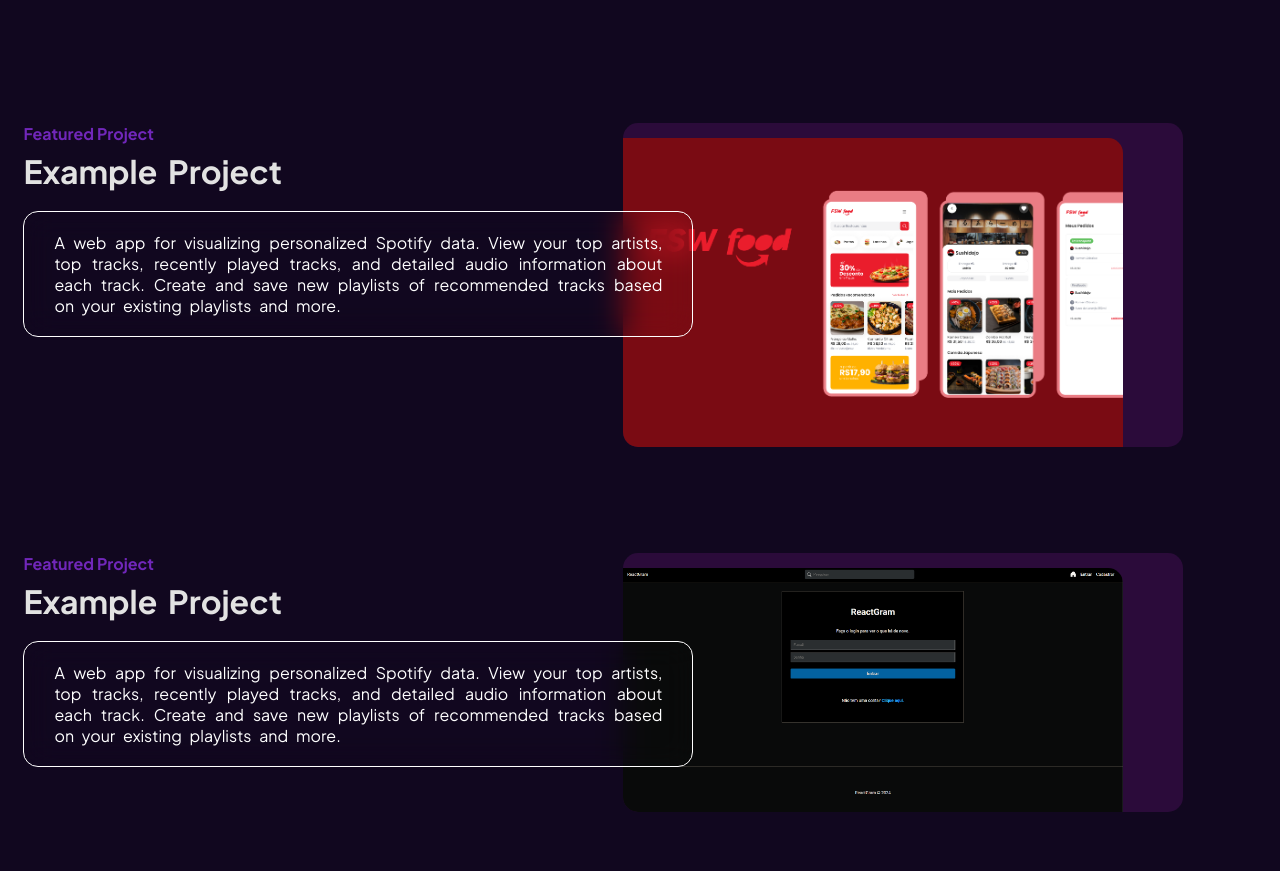
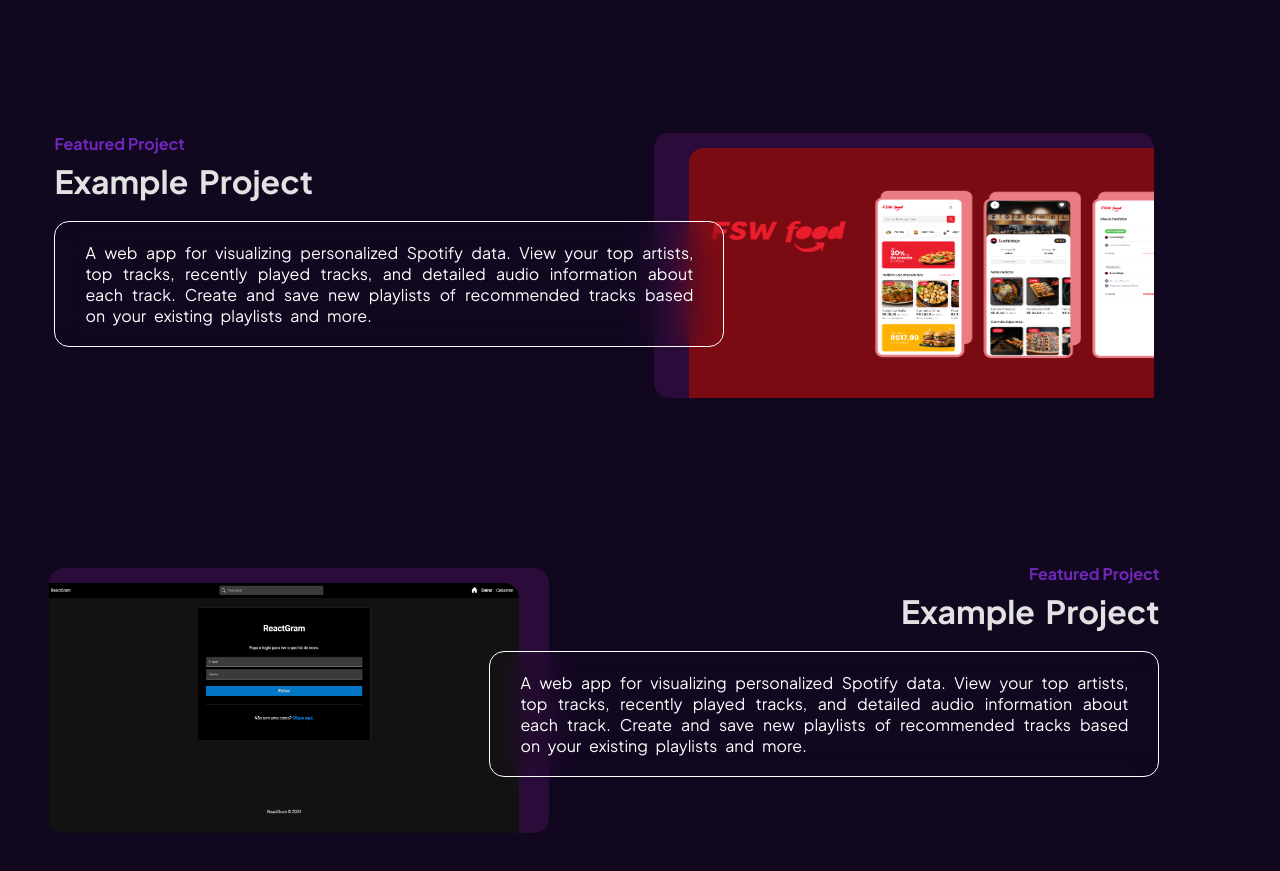
Before and after one commit to murilosantosb/Portfolio-web, a React (Vite) app in the folder my-portfolio/: page / in a window 1280 px wide. Shown: the part 1340-2211 px from the top of the page. Built offline with nearby package versions, Linux system fonts and the light colour scheme.

Commit message:
Os componentes de projetos foram concluidos

```diff
--- a/my-portfolio/src/components/Project.tsx
+++ b/my-portfolio/src/components/Project.tsx
@@ -3,11 +3,13 @@
 // Interface
 import { ProjectProps } from '../interface/ProjectProps'
 // UI
-import { ProjectConteiner } from './UI/ProjectGallery.styles'
+import { ProjectLeft, ProjectRight} from './UI/ProjectGallery.styles'
 
-const Project: React.FC<ProjectProps> = ({ title, contents, image,}) => {
+const Project: React.FC<ProjectProps> = ({ title, contents, image, position}) => {
+    const Layout = position === "right" ? ProjectRight : ProjectLeft
+
   return (
-    <ProjectConteiner>
+    <Layout>
         <section>
             <span>
               <h2>Featured Project</h2>
@@ -20,7 +22,7 @@
           <div>
             <img src={image} alt={title} />
           </div>
-    </ProjectConteiner>
+    </Layout>
   )
 }
 
--- a/my-portfolio/src/components/ProjectGallery.tsx
+++ b/my-portfolio/src/components/ProjectGallery.tsx
@@ -14,6 +14,7 @@
             recommended tracks based on your existing playlists and more.'
             image='../../public/react-food.png'
             link='https://github.com/murilosantosb'
+            position='right'
         />
 
         <Project
@@ -24,6 +25,7 @@
             recommended tracks based on your existing playlists and more.'
             image='../../public/react-gram.png'
             link='https://github.com/murilosantosb'
+            position='left'
         />
     </ProjectGalleryContainer>
   )
--- a/my-portfolio/src/components/UI/ProjectGallery.styles.tsx
+++ b/my-portfolio/src/components/UI/ProjectGallery.styles.tsx
@@ -5,6 +5,7 @@
     flex-direction: column;
     width: 100%;
     gap: 200px;
+    padding: 10px;
 
     @media (min-width: 991px) {
         width: 60%;
@@ -17,13 +18,10 @@
         display: flex;
         flex-direction: column;
         justify-content: center;
-        align-items: flex-start;
         gap: 30px;
         width: 100%;
 
-        span {
 
-        }
 
         span > h2 {
             color: var(--color-strong);
@@ -36,22 +34,6 @@
             font-size: 2em;
         }
 
-        div {
-            width: 430px ;
-            background-color: #2b0b3a;
-            display: flex;
-            justify-content: flex-start;
-            border-radius: 15px;
-        }
-
-        div > img {
-            width: 400px;
-            border-radius: 0px 15px 0px 15px;
-            /* padding-top: 25px; */
-            margin-top: 15px;
-
-        }
-
         article {
             background-color: transparent;
             backdrop-filter: blur(15px);
@@ -61,7 +43,25 @@
             padding: 20px 30px;
         }
 
-    @media (min-width: 991px) {
+        div {
+            width: 430px;
+            background-color: #2b0b3a;
+            display: flex;
+            justify-content: flex-start;
+            border-radius: 15px;
+        }
+
+        div > img {
+            width: 400px;
+            height: 250px;
+            border-radius: 0px 15px 0px 15px;
+            margin-top: 15px;
+
+        }
+
+
+
+    @media (min-width: 1200px) {
         display: grid;
         grid-template-columns: 1fr 1fr;
         grid-template-rows: 100px 100px;
@@ -73,13 +73,12 @@
         }
 
         div {
-            width: 560px ;
+            width: 500px ;
 
         }
 
         div > img {
-            width: 500px;
-
+            width: 470px;
         }
 
         article {
@@ -94,9 +93,39 @@
 `
 
 export const ProjectRight = styled(ProjectConteiner)`
+    align-items: flex-start;
 
+    @media (min-width: 1200px) {
+        div > img {
+            border-radius: 15px 0px 0px 0px;
+            margin-left: 35px;
+
+        }
+    }
 `
 
 export const ProjectLeft = styled(ProjectConteiner)`
+    align-items: flex-end;
 
+     span  {
+        text-align: end;
+    }
+
+    @media(min-width: 1200px) {
+       display: flex;
+       flex-direction: row-reverse;
+       align-items: center;
+
+
+
+        div > img {
+            margin-right: 35px ;
+
+        }
+
+       section {
+        margin: 0px 0px 60px -90px;
+        /* margin-bottom: 60px; */
+       }
+    }
 `
```
Also changed, not shown: my-portfolio/public/react-gram.png. Lines whose indentation alone changed are shown as unchanged.
